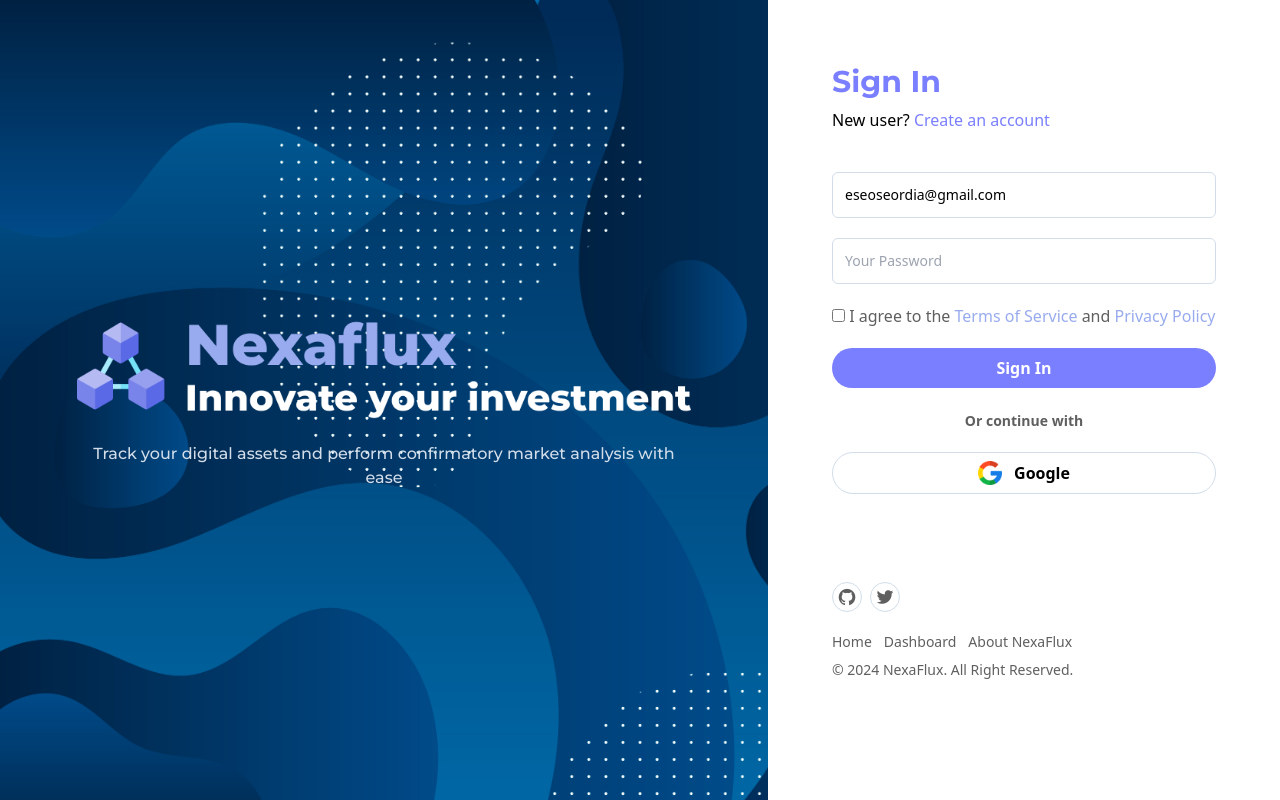
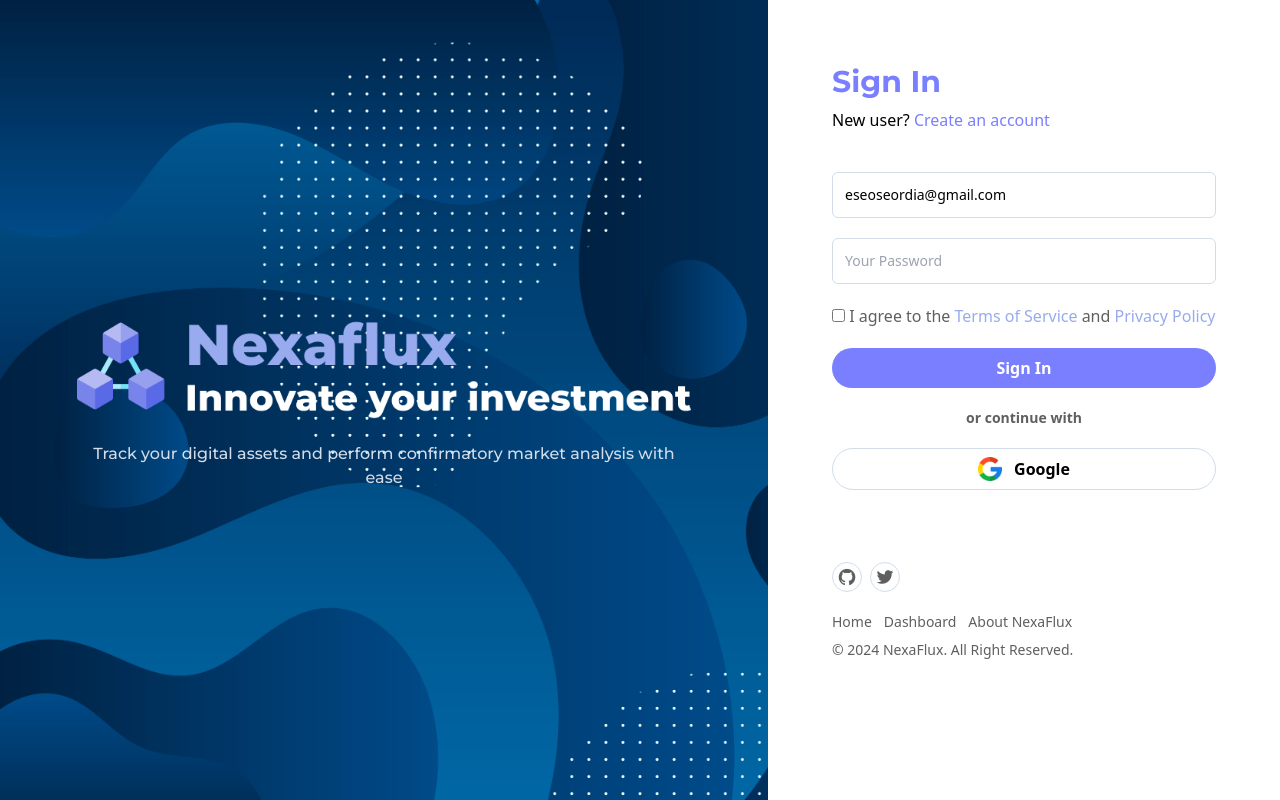
Before and after one commit to Hardy101/Nexaflux, a Django app: page /auth/login in a window 1280 px wide. Run offline with Django 5.2, Linux system fonts and the light colour scheme; some libraries are stand-ins or nearby versions.

Commit message:
login page refactor

```diff
--- a/templates/login.html
+++ b/templates/login.html
@@ -3,7 +3,7 @@
 <html lang="en">
   <head>
     <meta charset="UTF-8" />
-    <meta name="viewport" content="width=device-width, initial-scale=1.0" />
+    <link rel="stylesheet" href="{% static 'assets/css/main.css' %}" />
     <script src="https://cdn.tailwindcss.com"></script>
     <script>
       tailwind.config = {
@@ -21,7 +21,7 @@
         },
       };
     </script>
-    <link rel="stylesheet" href="{% static 'assets/css/main.css' %}" />
+    <meta name="viewport" content="width=device-width, initial-scale=1.0" />
     <!-- Fonts -->
     <link rel="preconnect" href="https://fonts.googleapis.com" />
     <link rel="preconnect" href="https://fonts.gstatic.com" crossorigin />
@@ -100,7 +100,7 @@
             </button>
           </div>
           <div class="text-center my-5">
-            <span class="font-bold text-sm text-secGray">Or continue with</span>
+            <p class="font-bold text-sm text-secGray line">or continue with</p>
           </div>
           <div class="form-control mb-5">
             <button
@@ -115,7 +115,7 @@
             </button>
           </div>
         </form>
-        <div class="div-footer absolute w-full bottom-10 md:relative md:mt-32">
+        <div class="div-footer absolute w-full bottom-10 md:relative md:mt-28">
           <div class="form-control flex flex-row gap-2 mt-16">
             <a
               href="#"
```
